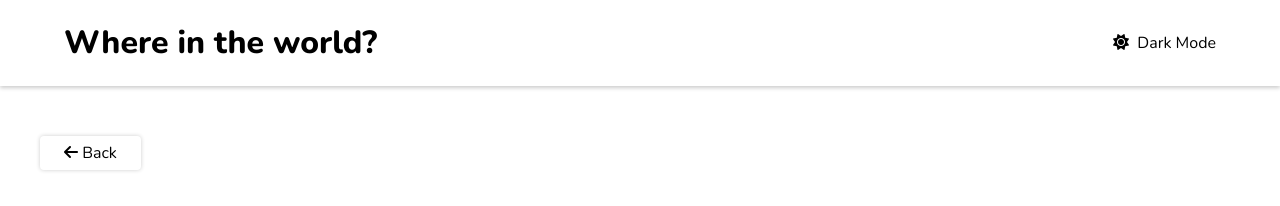
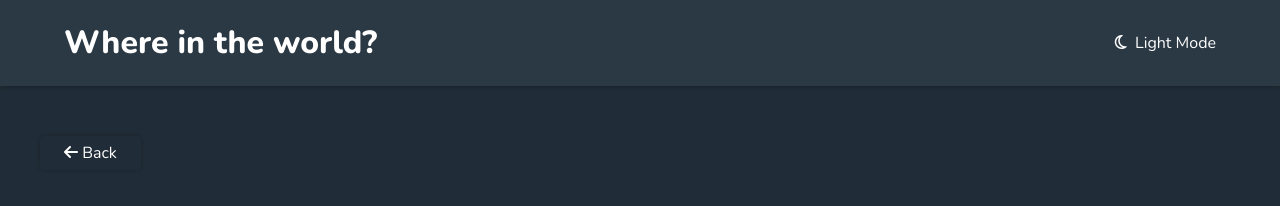
Before and after one commit to qamarali205/Rest-Country-Api, a plain HTML site: page country.html in a window 1280 px wide. Both pictures are taken after a click on the element "Dark Mode". Shown: the top 206 px of the page. Drawn offline with nearby package versions, Linux system fonts and the light colour scheme; no server answers.

Commit message:
light and dark mode

```diff
--- a/country.css
+++ b/country.css
@@ -4,7 +4,11 @@
     border-radius: 4px;
     cursor: pointer;
 }
-
+body.dark {
+  --background-color: hsl(207, 26%, 17%);
+  --text-color:white;
+  --elements-color:hsl(209, 23%, 22%);
+}
 .country-detail-container{
     max-width: 1200px;
     margin-inline: auto;
--- a/country.js
+++ b/country.js
@@ -10,6 +10,7 @@ const topLevelDomain=document.querySelector('.top-level-domain');
 const currency=document.querySelector('.currency');
 const language=document.querySelector('.language');
 const borderCountrys=document.querySelector('.border');
+const themeChange=document.querySelector('.themeChange');
 
 fetch(`https://restcountries.com/v3.1/name/${countryName}?fullText=true`)
  .then((res)=> res.json())
@@ -74,20 +75,8 @@ fetch(`https://restcountries.com/v3.1/name/${countryName}?fullText=true`)
 
 
    //dark aur light mode with local storage
-   const isDarkMode = localStorage.getItem('darkMode') === 'true';
 
-   // Update the text and icon based on the saved theme preference
-   if (isDarkMode) {
-     document.body.classList.add('dark');
-     themeChange.innerHTML = '<i class="fa-regular fa-moon"></i>&nbsp;&nbsp;Light Mode';
-   } else {
-     document.body.classList.remove('dark');
-     themeChange.innerHTML = '<i class="fa-solid fa-sun"></i>&nbsp;&nbsp;Dark Mode';
-   }
-
-   // Toggle the theme and update text/icon on click
-   themeChange.addEventListener('click', () => {
-     const newTheme = !isDarkMode;
+function updateThemePreference(newTheme) {
   document.body.classList.toggle('dark', newTheme);
 
   if (newTheme) {
@@ -98,7 +87,18 @@ fetch(`https://restcountries.com/v3.1/name/${countryName}?fullText=true`)
 
   // Save the new theme preference in local storage
   localStorage.setItem('darkMode', newTheme);
+}
+
+themeChange.addEventListener('click', () => {
+  const isDarkMode = localStorage.getItem('darkMode') === 'true';
+  const newTheme = !isDarkMode;
+
+  updateThemePreference(newTheme);
 });
+
+// Set initial theme based on local storage
+const isDarkMode = localStorage.getItem('darkMode') === 'true';
+updateThemePreference(isDarkMode);
 
 
    //scroll up
```
Also changed, not shown: index.js (+12 -13 lines). Lines whose indentation alone changed are shown as unchanged.
